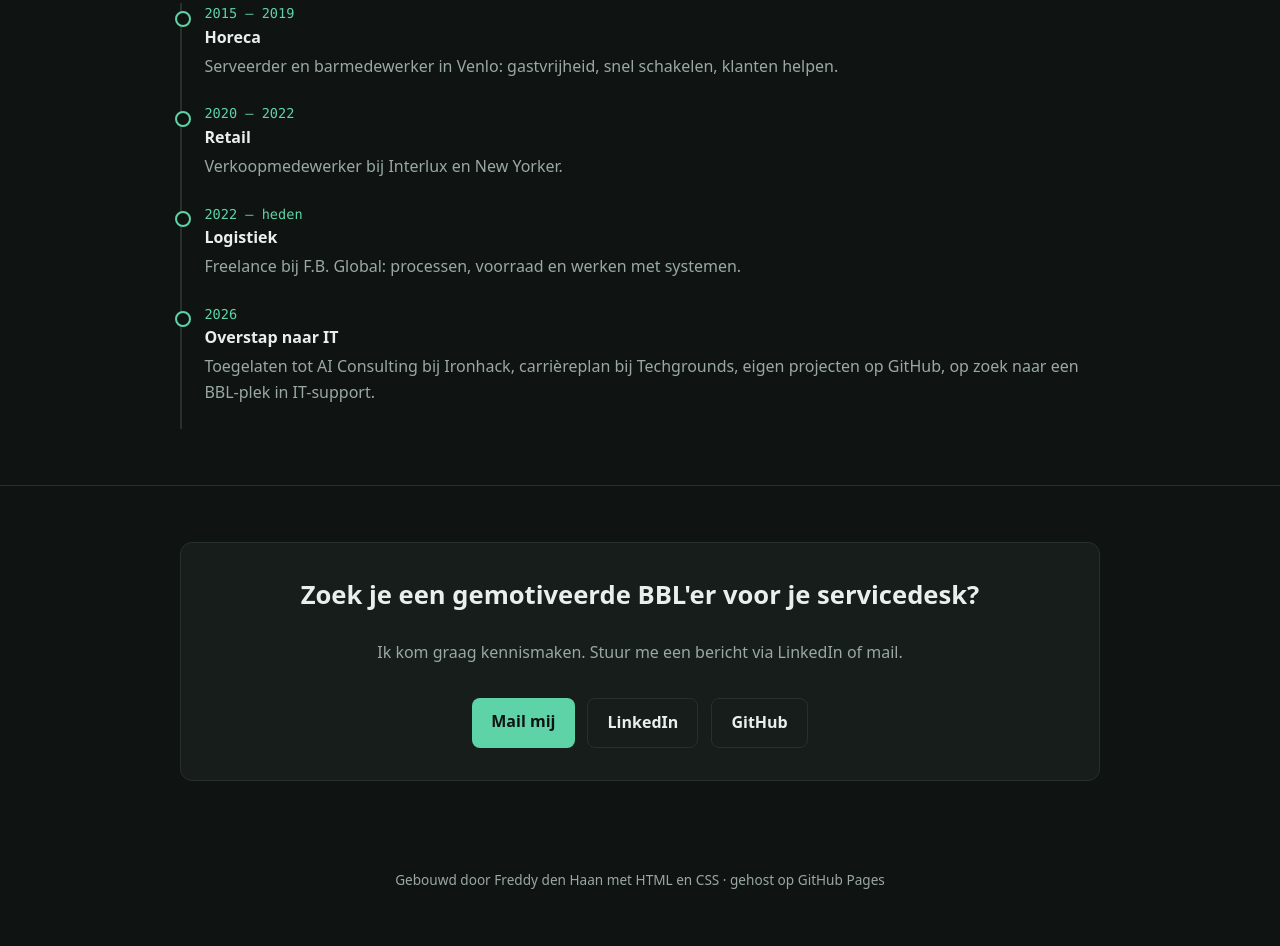
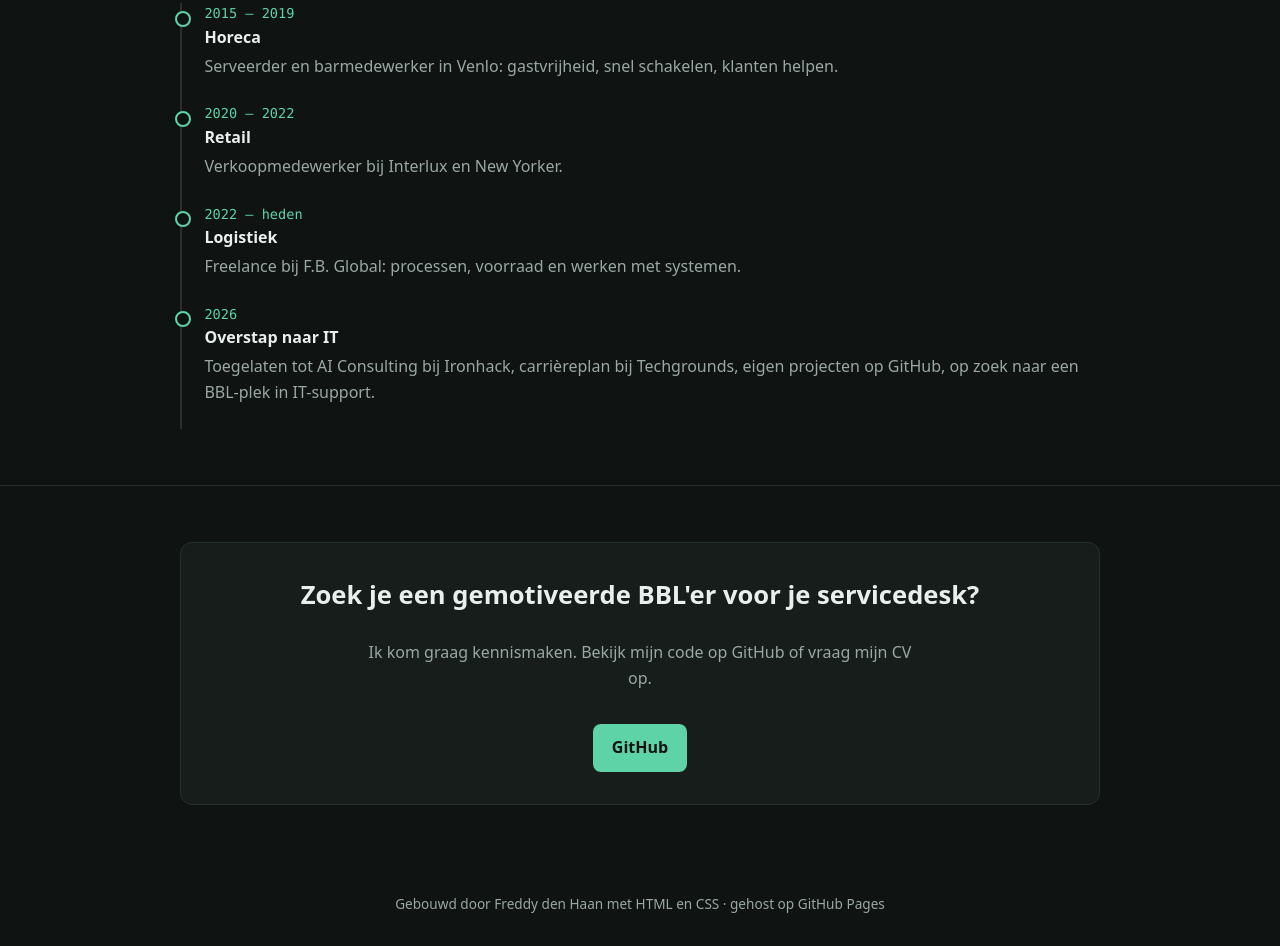
Before and after one commit to freed-cloud/freed-cloud.github.io, a plain HTML site: page index.html in a window 1280 px wide. Shown: the part 2886-3832 px from the top of the page. Before the commit the page ends 3809 px from the top, so only its background shows below. Drawn offline with Linux system fonts and the light colour scheme.

Commit message:
Contactblok aangepast
Co-Authored-By: Claude Opus 5.5 <noreply@anthropic.com>
Claude-Session: https://claude.ai/code/session_01GXN57gGykov9GcA3eB4ysH

```diff
--- a/index.html
+++ b/index.html
@@ -188,11 +188,9 @@
   <div class="wrap">
     <div class="contact">
       <h2>Zoek je een gemotiveerde BBL'er voor je servicedesk?</h2>
-      <p>Ik kom graag kennismaken. Stuur me een bericht via LinkedIn of mail.</p>
+      <p>Ik kom graag kennismaken. Bekijk mijn code op GitHub of vraag mijn CV op.</p>
       <div class="cta" style="justify-content:center">
-        <a class="btn primary" href="mailto:EMAIL_INVULLEN">Mail mij</a>
-        <a class="btn ghost" href="LINKEDIN_INVULLEN">LinkedIn</a>
-        <a class="btn ghost" href="https://github.com/freed-cloud">GitHub</a>
+        <a class="btn primary" href="https://github.com/freed-cloud">GitHub</a>
       </div>
     </div>
   </div>
```
